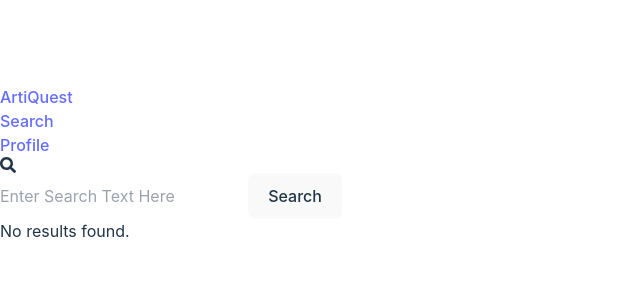
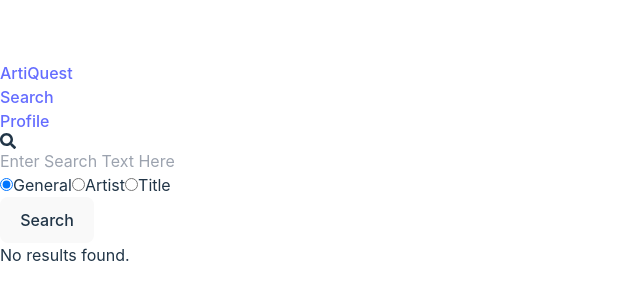
Before and after one commit to EmoryBrock/ArtExhibitCurator, a React (Vite) app: page /search in a window 1280 px wide. Shown: the part 236-536 px from the top of the page, without its empty margins (0-640 px from the left). Built offline with nearby package versions, Linux system fonts and the light colour scheme.

Commit message:
implemented search radio selections

```diff
--- a/src/api.js
+++ b/src/api.js
@@ -4,14 +4,32 @@
     baseURL: "https://collectionapi.metmuseum.org/public/collection/v1"
 })
 
-
-export const getMETArtID = (searchTerm) => {
+// MET API call to search by artist or culture
+export const getMETArtIDbyArtist = (searchTerm) => {
     return metArtAPI
     .get(`/search?artistOrCulture=true&q=${searchTerm}`)
     .then((response)=> {
         return response.data
     })
 }
+// MET API call to search by any field
+export const getMETArtIDGeneral = (searchTerm) => {
+    return metArtAPI
+    .get(`/search?q=${searchTerm}`)
+    .then((response)=> {
+        return response.data
+    })
+}
+
+//MET API Call to search by title
+export const getMETArtIDbyTitle = (searchTerm) => {
+    return metArtAPI
+    .get(`/search?title=true&q=${searchTerm}`)
+    .then((response)=> {
+        return response.data
+    })
+}
+
 
 export const getMETArtDetails = (art_id) => {
     return metArtAPI
@@ -33,7 +51,7 @@
     baseURL: "https://openaccess-api.clevelandart.org/api/artworks"
 })
 
-
+// CLE API call to search any field
 export const getCLEArtDetailsGeneral = (searchTerm) => {
     return clevelandArtAPI
     .get(`/?q=${searchTerm}`)
@@ -42,8 +60,25 @@
     })
 }
 
+// CLE API call to search by Artist
+export const getCLEArtDetailsByArtist = (searchTerm) => {
+    return clevelandArtAPI
+    .get(`/?artists=${searchTerm}`)
+    .then((response)=> {
+        return response.data
+    })
+}
 
-export const getCLEArtDetailsbyID = (id) => {
+// CLE API call to search by Title
+export const getCLEArtDetailsByTitle = (searchTerm) => {
+    return clevelandArtAPI
+    .get(`/?title=${searchTerm}`)
+    .then((response)=> {
+        return response.data
+    })
+}
+
+export const getCLEArtDetailsByID = (id) => {
     return clevelandArtAPI
     .get(`/${id}`)
     .then((response)=> {
--- a/src/components/Search/SearchBar.jsx
+++ b/src/components/Search/SearchBar.jsx
@@ -1,13 +1,14 @@
 import React, { useState, useEffect } from "react";
 import { FaSearch } from "react-icons/fa";
-import { getCLEArtDetailsGeneral, getMETArtDetails, getMETArtID } from "../../api";
+import { getCLEArtDetailsGeneral, getCLEArtDetailsByArtist, getMETArtDetails, getMETArtIDGeneral, getMETArtIDbyArtist, getMETArtIDbyTitle } from "../../api";
 import SearchResults from "./SearchResults";
 import SearchFilter from "./SearchFilter";
 import { combinedFetchedDataToRender, convertCLEData, convertMETData } from "../../utils";
 
 export default function SearchBar() {
   const [query, setQuery] = useState("");
-  const [initialResults, setInitialResults] = useState([]); // Store initial results
+  const [searchType, setSearchType] = useState("general")
+  const [initialResults, setInitialResults] = useState([]);
   const [results, setResults] = useState([]);
   const [totalResults, setTotalResults] = useState(0);
   const [isLoading, setIsLoading] = useState(false);
@@ -26,7 +27,13 @@
     setIsLoading(true);
     try {
       const queryString = query.split(" ").join("+");
-      const queryArtIdsMET = await getMETArtID(queryString);
+
+      //API calls based on search type
+  let configDataSet1 = []
+  let configDataSet2 = []
+
+  if (searchType === "general") {
+    const queryArtIdsMET = await getMETArtIDGeneral(queryString);
     const detailsPromisesMET = queryArtIdsMET.objectIDs
       .slice(0, 5)
       .map((id) => getMETArtDetails(id));
@@ -35,10 +42,42 @@
       .filter((result) => result.status === "fulfilled" && result.value)
       .map((result) => result.value);
 
-      let configDataSet1 = convertMETData(successfulDetailsMET.filter(Boolean));
+    configDataSet1 = convertMETData(successfulDetailsMET.filter(Boolean));
+    const detailsResponseCLE = await getCLEArtDetailsGeneral(query);
+    configDataSet2 = convertCLEData(detailsResponseCLE);
 
-      const detailsResponseCLE = await getCLEArtDetailsGeneral(query);
-      let configDataSet2 = convertCLEData(detailsResponseCLE);
+  } else if (searchType === "artist") {
+    const queryArtIdsMET = await getMETArtIDbyArtist(queryString);
+    const detailsPromisesMET = queryArtIdsMET.objectIDs
+      .slice(0, 5)
+      .map((id) => getMETArtDetails(id));
+    const detailsResponsesMET = await Promise.allSettled(detailsPromisesMET);
+    const successfulDetailsMET = detailsResponsesMET
+      .filter((result) => result.status === "fulfilled" && result.value)
+      .map((result) => result.value);
+
+
+    configDataSet1 = convertMETData(successfulDetailsMET.filter(Boolean));
+    const detailsResponseCLE = await getCLEArtDetailsByArtist(query);
+    configDataSet2 = convertCLEData(detailsResponseCLE);
+
+  } else if (searchType === "title") {
+    // error in fetching CLE API data
+    console.log(query, "if then title searchbar")
+    const queryArtIdsMET = await getMETArtIDbyTitle(queryString);
+    const detailsPromisesMET = queryArtIdsMET.objectIDs
+      .slice(0, 5)
+      .map((id) => getMETArtDetails(id));
+    const detailsResponsesMET = await Promise.allSettled(detailsPromisesMET);
+    const successfulDetailsMET = detailsResponsesMET
+      .filter((result) => result.status === "fulfilled" && result.value)
+      .map((result) => result.value);
+
+
+    configDataSet1 = convertMETData(successfulDetailsMET.filter(Boolean));
+    const detailsResponseCLE = await getCLEArtDetailsByTitle(query);
+    configDataSet2 = convertCLEData(detailsResponseCLE);
+  }
 
       let dataToRender = combinedFetchedDataToRender(
         configDataSet1,
@@ -49,7 +88,7 @@
       setResults(dataToRender);
       setTotalResults(Object.keys(dataToRender).length);
 
-      // Extract unique types and dates from results
+      // Extract unique types and dates from results to populate filter dropdowns
       const allTypes = Array.from(new Set(dataToRender.map(item => item.type)));
       const allDates = Array.from(new Set(dataToRender.map(item => item.date)));
 
@@ -126,6 +165,35 @@
         onChange={(e) => setQuery(e.target.value)}
         onKeyDown={handleKeyDown}
       />
+      <div className="radio-buttons">
+      <label>
+          <input
+            type="radio"
+            value="general"
+            checked={searchType === "general"}
+            onChange={(e) => setSearchType(e.target.value)}
+          />
+          General
+        </label>
+        <label>
+          <input
+            type="radio"
+            value="artist"
+            checked={searchType === "artist"}
+            onChange={(e) => setSearchType(e.target.value)}
+          />
+          Artist
+        </label>
+        <label>
+          <input
+            type="radio"
+            value="title"
+            checked={searchType === "title"}
+            onChange={(e) => setSearchType(e.target.value)}
+          />
+          Title
+        </label>
+      </div>
       <button
         type="submit"
         className="absolute right-0 top-0 mt-3 mr-4"
--- a/src/components/Search/SearchFilter.jsx
+++ b/src/components/Search/SearchFilter.jsx
@@ -40,8 +40,8 @@
           <option value="desc">Z - A</option>
         </select>
       </label>
-      <button onClick={onApplyFilters}>Filter Results</button>
-      <button onClick={onClearFilters}>Clear Filters</button>
+      <button onClick={onApplyFilters}>Apply filters</button>
+      <button onClick={onClearFilters}>Clear filters</button>
     </div>
   );
 }
```
Lines whose indentation alone changed are shown as unchanged.
